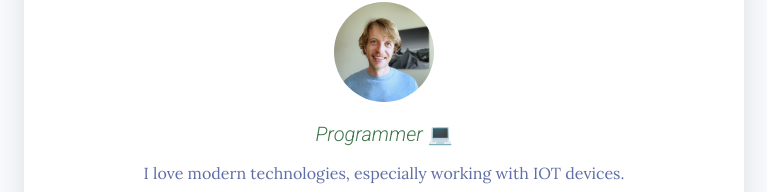
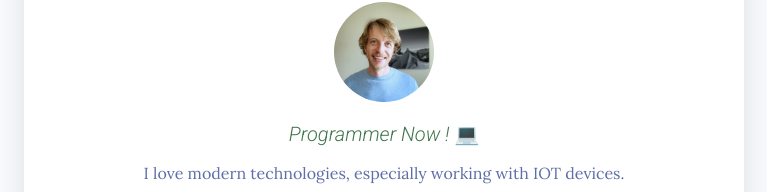
Before and after one commit to besbar/profile, a plain HTML site: page index.html in a window 1280 px wide. Shown: the part 149-341 px from the top of the page, without its empty margins (256-1023 px from the left). Drawn offline with Linux system fonts and the light colour scheme.

Commit message:
make my profile prettier

```diff
--- a/index.html
+++ b/index.html
@@ -13,7 +13,7 @@
       <div class="card-white">
         <h1>Hello, I am JB !</h1>
         <img class="img-circle" src="images/profile.jpg" alt="Profile Picture" width="100px">
-        <h2>Programmer 💻</h2>
+        <h2>Programmer Now ! 💻</h2>
         <p>I love modern technologies, especially working with IOT devices.</p>
         <a href="#" class="btn-blue">Discover My Website !</a>
       </div>
```
